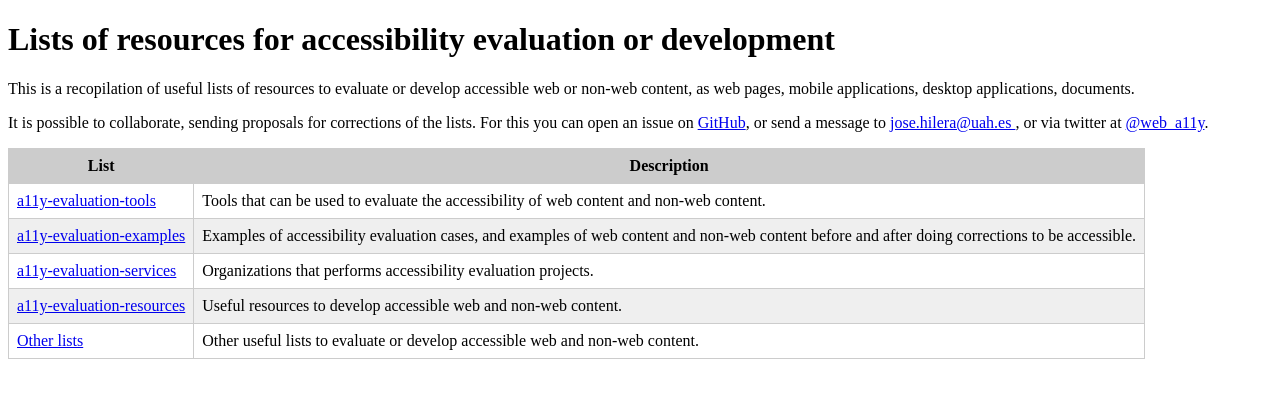
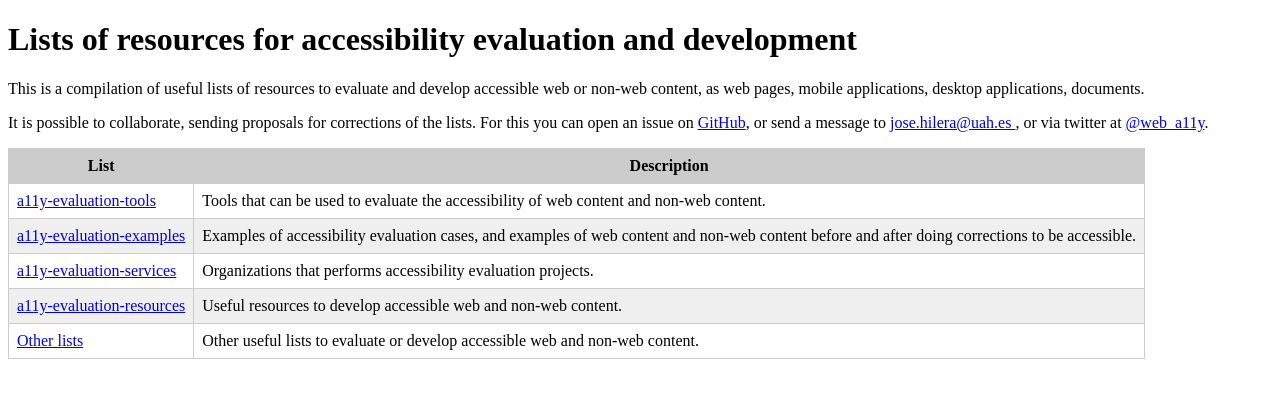
Before and after one commit to josehilera/a11y-lists, a plain HTML site: page index.html in a window 1280 px wide. Drawn offline with Linux system fonts and the light colour scheme.

Commit message:
New README.MD

```diff
--- a/index.html
+++ b/index.html
@@ -14,9 +14,9 @@
 <body>
 
   <h1>
-    Lists of resources for accessibility evaluation or development
+    Lists of resources for accessibility evaluation and development
   </h1>
-  <p>This is a recopilation of useful lists of resources to evaluate or develop accessible web or non-web content, as web pages, mobile applications, desktop applications, documents.</p>
+  <p>This is a compilation of useful lists of resources to evaluate and develop accessible web or non-web content, as web pages, mobile applications, desktop applications, documents.</p>
   <p>It is possible to collaborate, sending proposals for corrections of the lists. For this you can open an issue on <a href='https://github.com/josehilera/a11y-lists'>GitHub</a>, or send a message to <a href='mailto:jose.hilera@uah.es'>jose.hilera@uah.es </a>, or via twitter at <a href='https://twitter.com/web_a11y'>@web_a11y</a>.</p>
 
   <table>
```
Also changed, not shown: 1 other file.
